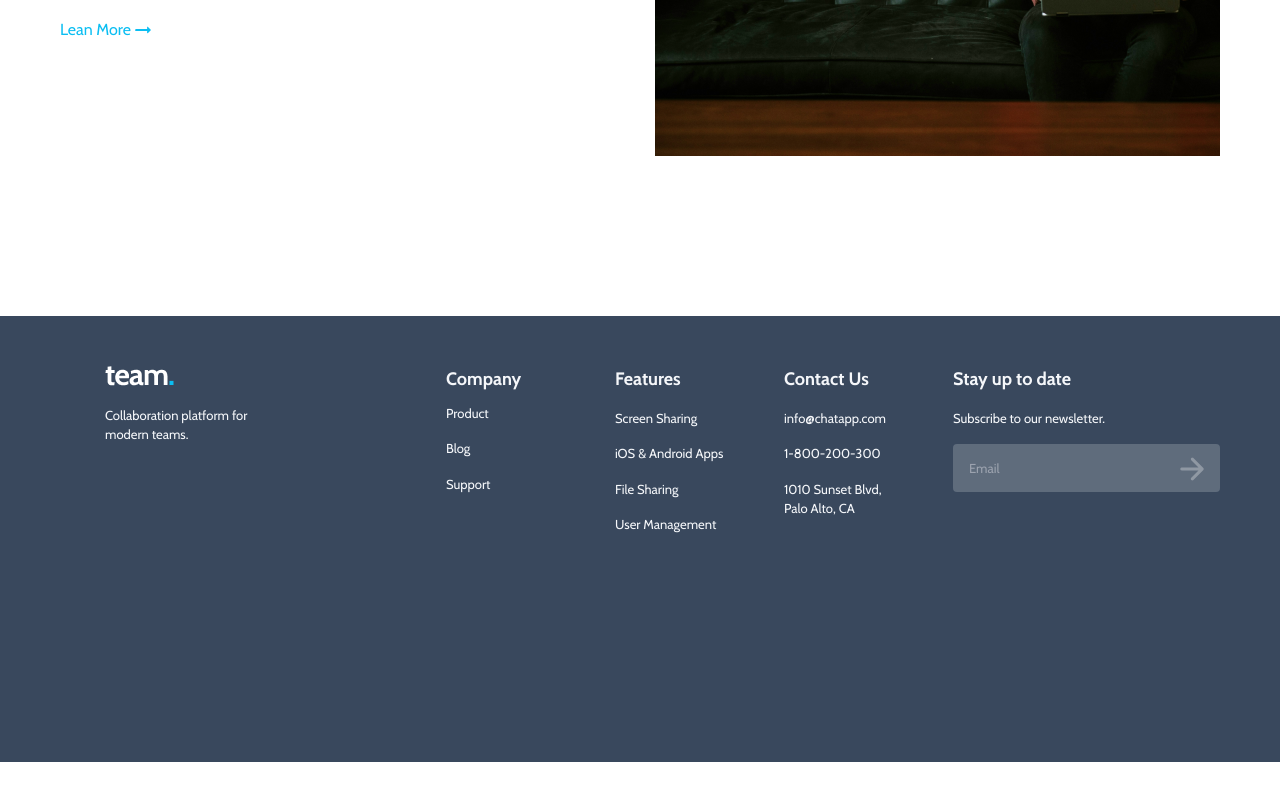
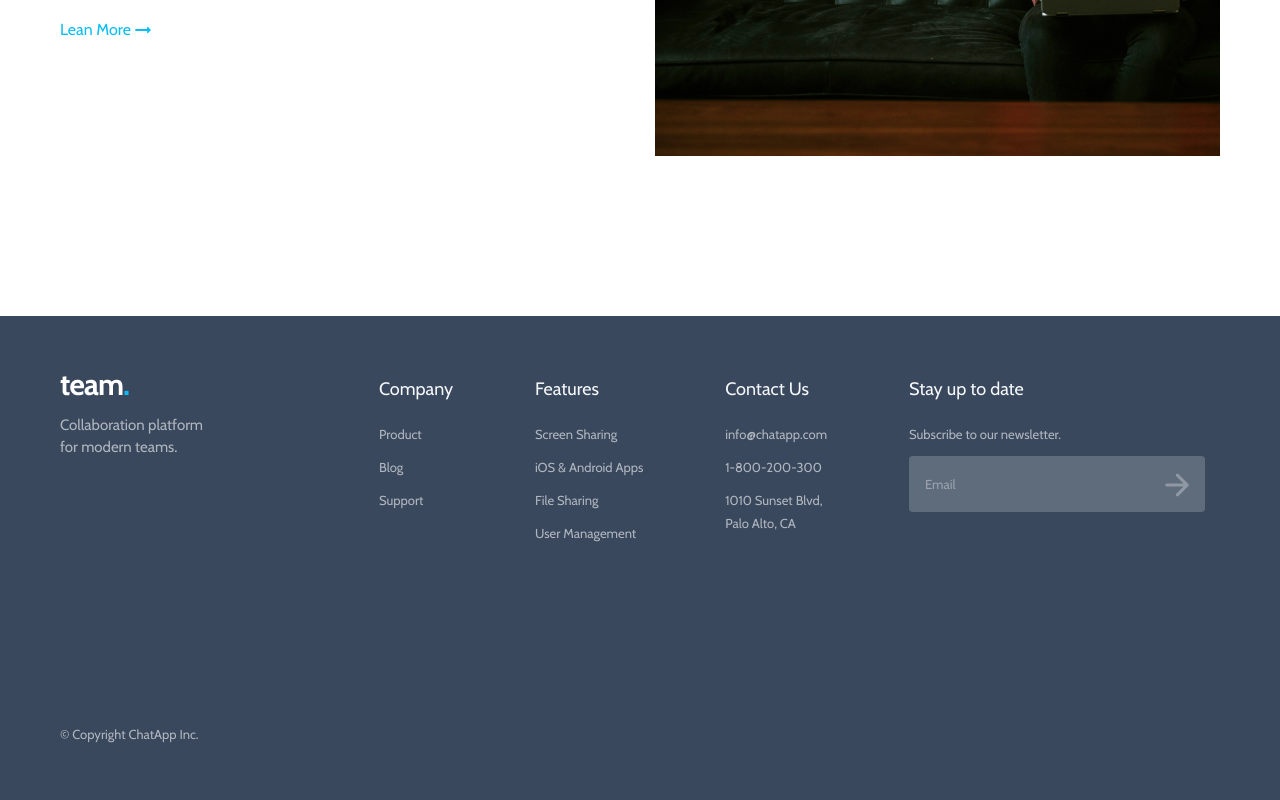
Before and after one commit to kyeongbobak/team, a Next.js app: page / in a window 1280 px wide. Shown: the part 2981-3781 px from the top of the page. Before the commit the page ends 3743 px from the top, so only its background shows below. Built offline with nearby package versions, Linux system fonts and the light colour scheme.

Commit message:
style : @apply 적용해서 footer 레이아웃, 세부 스타일 수정

```diff
--- a/src/assets/styles/Footer.css
+++ b/src/assets/styles/Footer.css
@@ -0,0 +1,15 @@
+.footer-layout {
+  @apply flex justify-between;
+}
+
+.footer-nav {
+  @apply mx-[15px];
+}
+
+.footer-nav-title {
+  @apply mb-[20px] text-regular font-normal text-white;
+}
+
+.footer-nav-item {
+  @apply space-y-[10px] text-xs leading-[23px] text-[#fff9];
+}
--- a/src/components/Footer.jsx
+++ b/src/components/Footer.jsx
@@ -2,59 +2,57 @@ import StyledLink from "next/link";
 import Image from "next/image";
 import logo from "../../public/img/logo.png";
 import arrowForward from "../../public/img/arrow_forward.png";
+import "../assets/styles/footer.css";
 
 export default function Footer() {
   return (
-    <div className="bg-navy h-[446px] ">
-      <div className="flex container pt-[50px] justify-between">
-        <div className="text-white text-xs w-[168px] h-[81px] mx-auto">
+    <div className="bg-navy py-[60px]">
+      <div className="container footer-layout">
+        <div className="mr-[130px]">
           <Image src={logo} alt="logo" />
-          <p className="pt-[20px]">Collaboration platform for modern teams.</p>
+          <p className="w-[148px] h-[40px] mt-[18px] text-base text-[#fff9]">Collaboration platform for modern teams.</p>
         </div>
-        <div className="flex ml-[128px]">
-          <dl className="text-xs space-y-[16px]">
-            <dt className="text-white text-regular font-bold w-[169px] h-[22px]">Company</dt>
-            <dd>
-              <StyledLink className="text-white" href="/">
+        <div className="w-[856px] footer-layout">
+          <nav className="footer-nav">
+            <h3 className="footer-nav-title">Company</h3>
+            <ul className="footer-nav-item">
+              <li>
+                <StyledLink className="" href="/">
                   Product
                 </StyledLink>
-            </dd>
-            <dd>
-              <StyledLink className="text-white" href="/">
+              </li>
+              <li>
+                <StyledLink className="" href="/">
                   Blog
                 </StyledLink>
-            </dd>
-            <dd>
-              <StyledLink className="text-white" href="/">
+              </li>
+              <li>
+                <StyledLink className="" href="/">
                   Support
                 </StyledLink>
-            </dd>
-          </dl>
-          <dl className="text-xs space-y-[16px] w-[169px] h-[22px]">
-            <dt className="text-white text-regular font-bold">Features</dt>
-            <dd>
-              <StyledLink className="text-white" href="/">
-                Screen Sharing
-              </StyledLink>
-            </dd>
-            <dd>
-              <StyledLink className="text-white" href="/">
-                iOS & Android Apps
-              </StyledLink>
-            </dd>
-            <dd>
-              <StyledLink className="text-white" href="/">
-                File Sharing
-              </StyledLink>
-            </dd>
-            <dd>
-              <StyledLink className="text-white" href="/">
-                User Management
-              </StyledLink>
-            </dd>
-          </dl>
-          <div className="text-xs text-white space-y-[16px] w-[169px] h-[22px]">
-            <p className="text-white text-regular font-bold">Contact Us</p>
+              </li>
+            </ul>
+          </nav>
+          <nav className="footer-nav">
+            <h3 className="footer-nav-title">Features</h3>
+            <ul className="footer-nav-item">
+              <li>
+                <StyledLink href="/">Screen Sharing</StyledLink>
+              </li>
+              <li>
+                <StyledLink href="/">iOS & Android Apps</StyledLink>
+              </li>
+              <li>
+                <StyledLink href="/">File Sharing</StyledLink>
+              </li>
+              <li>
+                <StyledLink href="/">User Management</StyledLink>
+              </li>
+            </ul>
+          </nav>
+          <nav className="footer-nav">
+            <h3 className="footer-nav-title">Contact Us</h3>
+            <div className="footer-nav-item">
               <p>info@chatapp.com</p>
               <p>1-800-200-300</p>
               <div>
@@ -62,17 +60,20 @@ export default function Footer() {
                 <p>Palo Alto, CA</p>
               </div>
             </div>
-          <div className="text-xs text-white space-y-[16px] ">
-            <p className="text-white text-regular font-bold">Stay up to date</p>
+          </nav>
+          <div className="footer-nav">
+            <h3 className="footer-nav-title">Stay up to date</h3>
+            <div className="footer-nav-item">
               <p>Subscribe to our newsletter.</p>
-
-            <input className="w-[267px] h-[48px] bg-white bg-opacity-20 rounded-[4px] pl-[16px]" placeholder="Email" type="text" />
+              <input className="w-[296px] h-[56px] text-[#fff9] bg-white bg-opacity-20 pl-[16px] rounded-[4px]" placeholder="Email" type="text" />
               <button>
-              <Image className="bg-opacity-30 absolute mt-[-16px] ml-[-40px]" src={arrowForward} alt="arrow" />
+                <Image className="absolute bg-opacity-30 mt-[-16px] ml-[-40px]" src={arrowForward} alt="arrow" />
               </button>
             </div>
           </div>
         </div>
       </div>
+      <div className="container mt-[180px] text-xs text-[#fff9]">© Copyright ChatApp Inc.</div>
+    </div>
   );
 }
```
Lines whose indentation alone changed are shown as unchanged.
